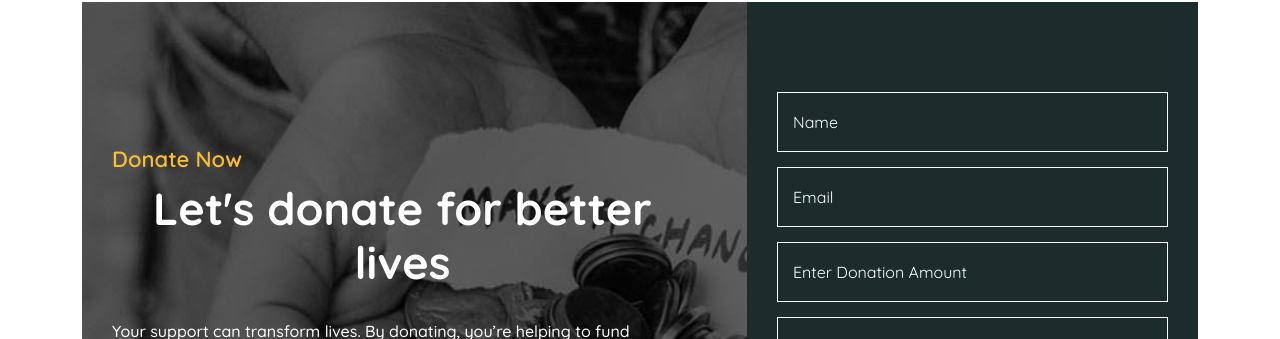
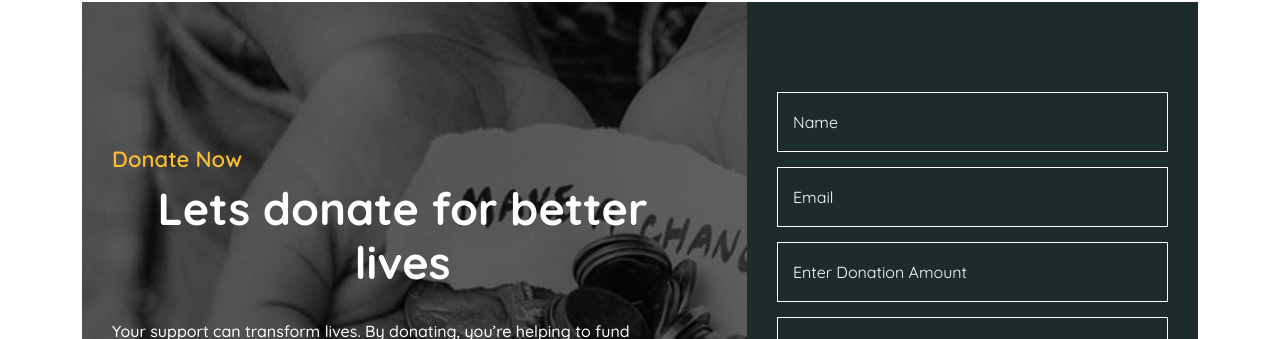
Before and after one commit to Umareee/Ngo, a Next.js app: page / in a window 1280 px wide. Shown: the part 2576-2915 px from the top of the page. Built offline with nearby package versions, Linux system fonts and the light colour scheme.

Commit message:
Update DonateCard.jsx
updated let's to lets

```diff
--- a/src/app/components/DonateCard.jsx
+++ b/src/app/components/DonateCard.jsx
@@ -31,7 +31,7 @@ const DonateCard = () => {
               <div className="donate-content">
                 <div className="section-header">
                   <p>Donate Now</p>
-                  <h2>Let's donate for better lives</h2>
+                  <h2>Lets donate for better lives</h2>
                 </div>
                 <div className="donate-text">
                   <p>
```
